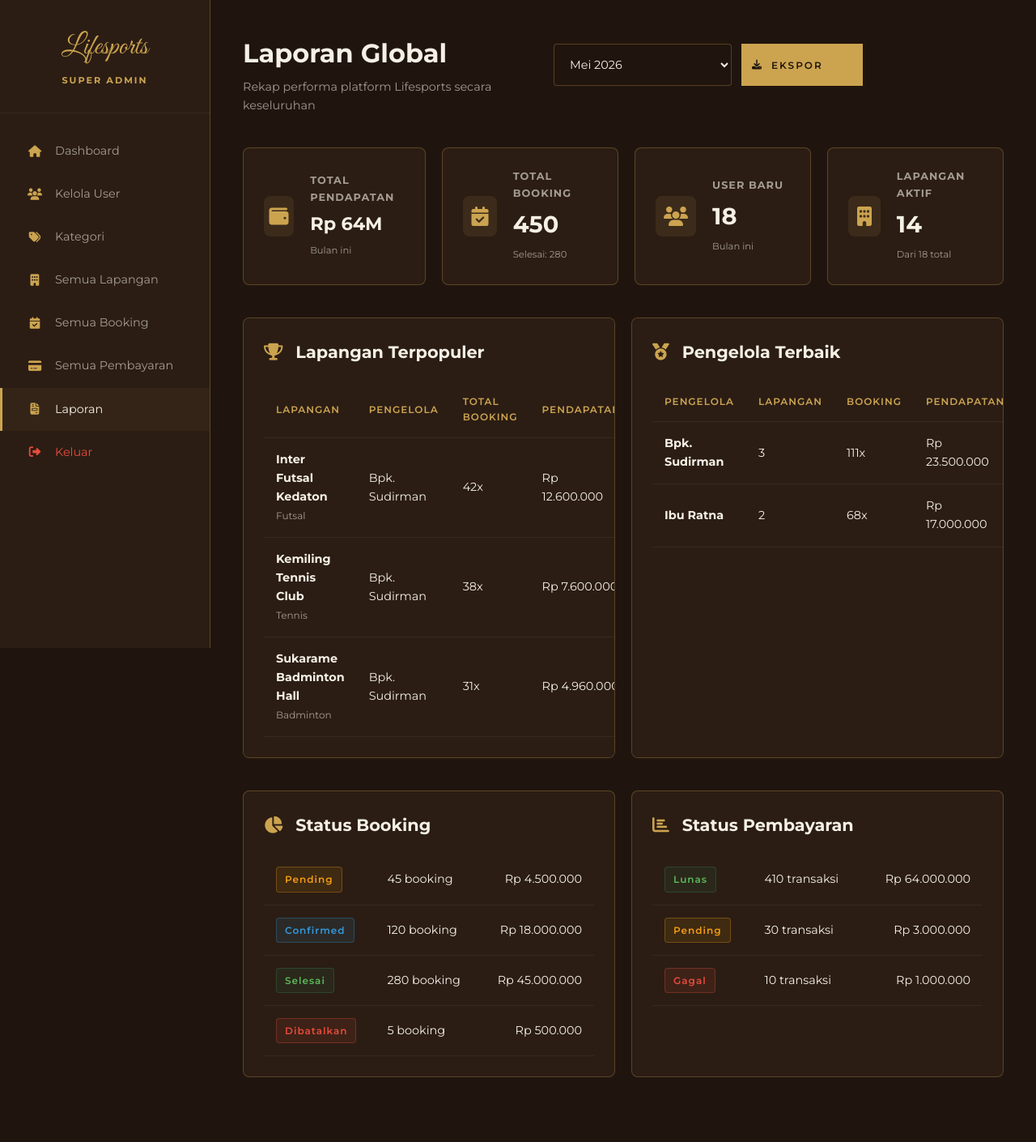
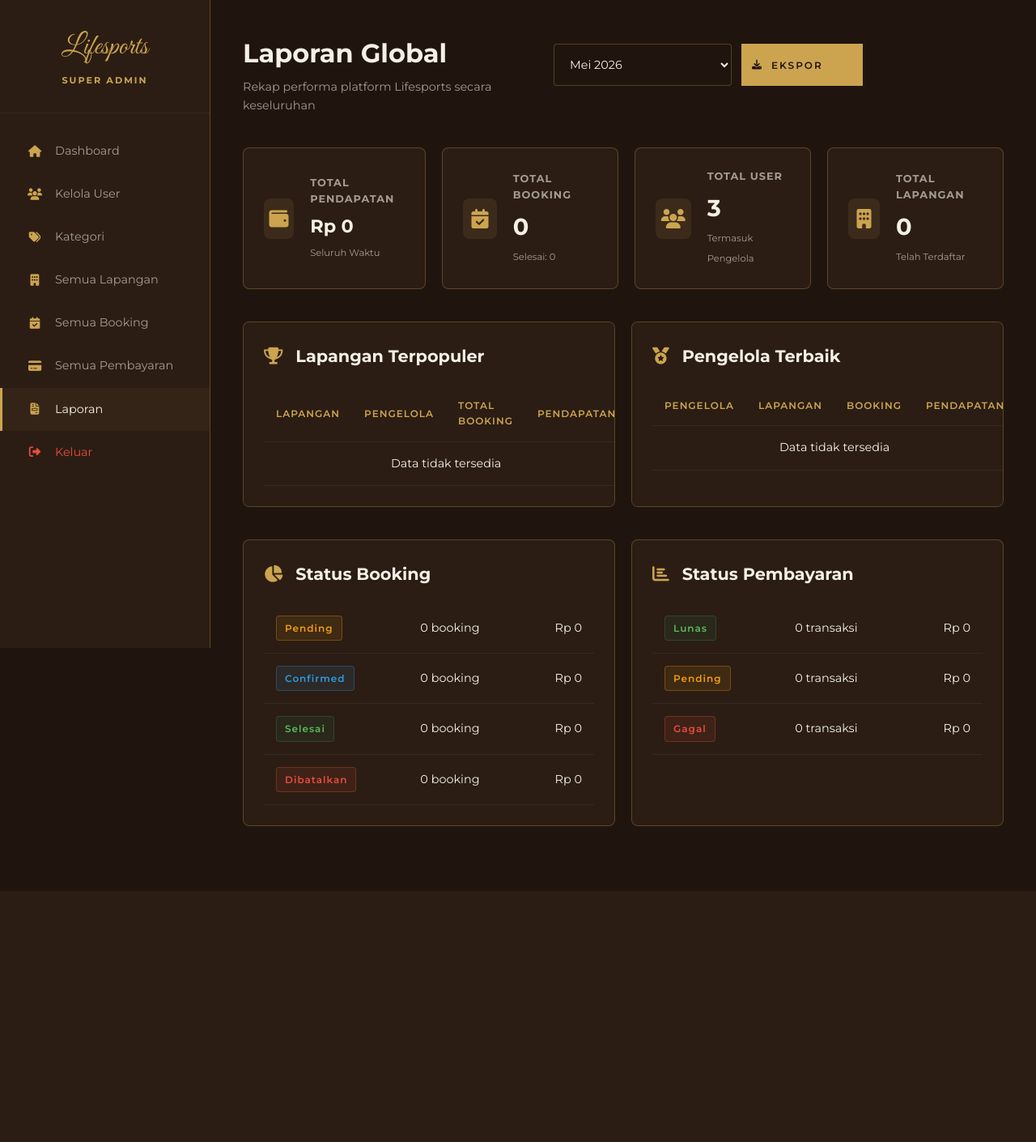
Before and after one commit to odlaver/lifesports, a PHP site: page /admin/laporan in a window 1280 px wide. Shown: the whole page at 81% size. After the commit the page ends 1020 px from the top, so only its background shows below. Run offline with PHP 8.4, Linux system fonts and the light colour scheme; the visitor is signed in with stand-in values (Sample User, id 1); data comes from the database, SQL or seed files in the repository; data that the repository does not hold is empty; some web fonts are replaced.

Commit message:
fix: perbaikan bug validasi email admin, proteksi ubah jabatan pengelola, dan konversi UI admin ke data dinamis

```diff
--- a/app/controllers/Admin.php
+++ b/app/controllers/Admin.php
@@ -88,7 +88,8 @@ class Admin extends Controller {
 
         $userModel = $this->model('User_model');
 
-        if ($userModel->checkEmailExists($email, $id)) {
+        $existingUser = $userModel->checkEmailExists($email);
+        if ($existingUser && $existingUser['id'] != $id) {
             Flasher::setFlash('Email sudah digunakan oleh user lain!', 'warning');
             header('Location: ' . BASEURL . '/admin/user_form' . ($id ? '/' . $id : ''));
             exit;
@@ -104,6 +105,17 @@ class Admin extends Controller {
         ];
 
         if ($id) {
+            $oldUser = $userModel->getUserById($id);
+            if ($oldUser && $oldUser['role'] === 'pengelola' && $role !== 'pengelola') {
+                $lapanganModel = $this->model('Lapangan_model');
+                $totalLapangan = $lapanganModel->countLapanganByPengelola($id);
+                if ($totalLapangan > 0) {
+                    Flasher::setFlash('Role Pengelola tidak dapat diubah karena pengguna ini masih memiliki data Lapangan!', 'warning');
+                    header('Location: ' . BASEURL . '/admin/user_form/' . $id);
+                    exit;
+                }
+            }
+
             if ($userModel->updateUser($data) >= 0) {
                 Flasher::setFlash('User berhasil diperbarui!', 'success');
                 header('Location: ' . BASEURL . '/admin/users');
@@ -333,12 +345,37 @@ public function hapus_kategori($id)
     public function pembayaran()
     {
         $data['judul'] = 'Data Pembayaran';
+        $pembayaranModel = $this->model('Pembayaran_model');
+        $data['pembayaran'] = $pembayaranModel->getAllPembayaranAdmin();
+        $data['payment_stats'] = $pembayaranModel->getPaymentStatsAdmin();
+        $data['total_revenue'] = $this->model('Booking_model')->totalAllRevenue();
         $this->view('admin/admin-pembayaran', $data);
     }
 
     public function laporan()
     {
         $data['judul'] = 'Laporan';
+
+        $bookingModel = $this->model('Booking_model');
+        $pembayaranModel = $this->model('Pembayaran_model');
+        $userModel = $this->model('User_model');
+        $lapanganModel = $this->model('Lapangan_model');
+
+        $data['total_revenue'] = $bookingModel->totalAllRevenue();
+        $data['total_booking'] = $bookingModel->countAllBookings();
+
+        $stats = $bookingModel->getBookingStatsAdmin();
+        $data['selesai_booking'] = $stats['selesai']['count'] ?? 0;
+
+        $data['total_user'] = $userModel->countUsers();
+        $data['total_lapangan'] = $lapanganModel->countLapangan();
+
+        $data['top_lapangan'] = $bookingModel->getTopLapanganAdmin();
+        $data['top_pengelola'] = $bookingModel->getTopPengelolaAdmin();
+
+        $data['booking_stats'] = $bookingModel->getBookingStatsAdmin();
+        $data['payment_stats'] = $pembayaranModel->getPaymentStatsAdmin();
+
         $this->view('admin/admin-laporan', $data);
     }
 }
--- a/app/views/admin/admin-laporan.php
+++ b/app/views/admin/admin-laporan.php
@@ -49,32 +49,32 @@
                     <div class="dash-card-icon"><i class="fas fa-wallet"></i></div>
                     <div class="dash-card-info">
                         <h3>Total Pendapatan</h3>
-                        <div class="value value-compact">Rp 64M</div>
-                        <small>Bulan ini</small>
+                        <div class="value value-compact">Rp <?= number_format($data['total_revenue'], 0, ',', '.'); ?></div>
+                        <small>Seluruh Waktu</small>
                     </div>
                 </div>
                 <div class="dash-card">
                     <div class="dash-card-icon"><i class="fas fa-calendar-check"></i></div>
                     <div class="dash-card-info">
                         <h3>Total Booking</h3>
-                        <div class="value">450</div>
-                        <small>Selesai: 280</small>
+                        <div class="value"><?= $data['total_booking']; ?></div>
+                        <small>Selesai: <?= $data['selesai_booking']; ?></small>
                     </div>
                 </div>
                 <div class="dash-card">
                     <div class="dash-card-icon"><i class="fas fa-users"></i></div>
                     <div class="dash-card-info">
-                        <h3>User Baru</h3>
-                        <div class="value">18</div>
-                        <small>Bulan ini</small>
+                        <h3>Total User</h3>
+                        <div class="value"><?= $data['total_user']; ?></div>
+                        <small>Termasuk Pengelola</small>
                     </div>
                 </div>
                 <div class="dash-card">
                     <div class="dash-card-icon"><i class="fas fa-building"></i></div>
                     <div class="dash-card-info">
-                        <h3>Lapangan Aktif</h3>
-                        <div class="value">14</div>
-                        <small>Dari 18 total</small>
+                        <h3>Total Lapangan</h3>
+                        <div class="value"><?= $data['total_lapangan']; ?></div>
+                        <small>Telah Terdaftar</small>
                     </div>
                 </div>
             </div>
@@ -95,24 +95,18 @@
                             </tr>
                         </thead>
                         <tbody>
-                            <tr>
-                                <td><strong>Inter Futsal Kedaton</strong><br><small>Futsal</small></td>
-                                <td>Bpk. Sudirman</td>
-                                <td>42x</td>
-                                <td>Rp 12.600.000</td>
-                            </tr>
-                            <tr>
-                                <td><strong>Kemiling Tennis Club</strong><br><small>Tennis</small></td>
-                                <td>Bpk. Sudirman</td>
-                                <td>38x</td>
-                                <td>Rp 7.600.000</td>
-                            </tr>
-                            <tr>
-                                <td><strong>Sukarame Badminton Hall</strong><br><small>Badminton</small></td>
-                                <td>Bpk. Sudirman</td>
-                                <td>31x</td>
-                                <td>Rp 4.960.000</td>
-                            </tr>
+                            <?php if (empty($data['top_lapangan'])): ?>
+                                <tr><td colspan="4" style="text-align: center;">Data tidak tersedia</td></tr>
+                            <?php else: ?>
+                                <?php foreach ($data['top_lapangan'] as $lap): ?>
+                                <tr>
+                                    <td><strong><?= htmlspecialchars($lap['nama_lapangan']); ?></strong><br><small><?= htmlspecialchars($lap['nama_kategori']); ?></small></td>
+                                    <td><?= htmlspecialchars($lap['nama_pengelola']); ?></td>
+                                    <td><?= $lap['total_booking']; ?>x</td>
+                                    <td>Rp <?= number_format($lap['pendapatan'], 0, ',', '.'); ?></td>
+                                </tr>
+                                <?php endforeach; ?>
+                            <?php endif; ?>
                         </tbody>
                     </table>
                 </section>
@@ -131,18 +125,18 @@
                             </tr>
                         </thead>
                         <tbody>
-                            <tr>
-                                <td><strong>Bpk. Sudirman</strong></td>
-                                <td>3</td>
-                                <td>111x</td>
-                                <td>Rp 23.500.000</td>
-                            </tr>
-                            <tr>
-                                <td><strong>Ibu Ratna</strong></td>
-                                <td>2</td>
-                                <td>68x</td>
-                                <td>Rp 17.000.000</td>
-                            </tr>
+                            <?php if (empty($data['top_pengelola'])): ?>
+                                <tr><td colspan="4" style="text-align: center;">Data tidak tersedia</td></tr>
+                            <?php else: ?>
+                                <?php foreach ($data['top_pengelola'] as $peng): ?>
+                                <tr>
+                                    <td><strong><?= htmlspecialchars($peng['nama_pengelola']); ?></strong></td>
+                                    <td><?= $peng['jumlah_lapangan']; ?></td>
+                                    <td><?= $peng['total_booking']; ?>x</td>
+                                    <td>Rp <?= number_format($peng['pendapatan'], 0, ',', '.'); ?></td>
+                                </tr>
+                                <?php endforeach; ?>
+                            <?php endif; ?>
                         </tbody>
                     </table>
                 </section>
@@ -157,23 +151,23 @@
                         <tbody>
                             <tr>
                                 <td><span class="status-badge status-warning">Pending</span></td>
-                                <td>45 booking</td>
-                                <td class="text-right">Rp 4.500.000</td>
+                                <td><?= $data['booking_stats']['pending']['count'] ?? 0; ?> booking</td>
+                                <td class="text-right">Rp <?= number_format($data['booking_stats']['pending']['total'] ?? 0, 0, ',', '.'); ?></td>
                             </tr>
                             <tr>
                                 <td><span class="status-badge status-info">Confirmed</span></td>
-                                <td>120 booking</td>
-                                <td class="text-right">Rp 18.000.000</td>
+                                <td><?= $data['booking_stats']['dikonfirmasi']['count'] ?? 0; ?> booking</td>
+                                <td class="text-right">Rp <?= number_format($data['booking_stats']['dikonfirmasi']['total'] ?? 0, 0, ',', '.'); ?></td>
                             </tr>
                             <tr>
                                 <td><span class="status-badge status-success">Selesai</span></td>
-                                <td>280 booking</td>
-                                <td class="text-right">Rp 45.000.000</td>
+                                <td><?= $data['booking_stats']['selesai']['count'] ?? 0; ?> booking</td>
+                                <td class="text-right">Rp <?= number_format($data['booking_stats']['selesai']['total'] ?? 0, 0, ',', '.'); ?></td>
                             </tr>
                             <tr>
                                 <td><span class="status-badge status-danger">Dibatalkan</span></td>
-                                <td>5 booking</td>
-                                <td class="text-right">Rp 500.000</td>
+                                <td><?= $data['booking_stats']['dibatalkan']['count'] ?? 0; ?> booking</td>
+                                <td class="text-right">Rp <?= number_format($data['booking_stats']['dibatalkan']['total'] ?? 0, 0, ',', '.'); ?></td>
                             </tr>
                         </tbody>
                     </table>
@@ -187,18 +181,18 @@
                         <tbody>
                             <tr>
                                 <td><span class="status-badge status-success">Lunas</span></td>
-                                <td>410 transaksi</td>
-                                <td class="text-right">Rp 64.000.000</td>
+                                <td><?= $data['payment_stats']['valid']['count'] ?? 0; ?> transaksi</td>
+                                <td class="text-right">Rp <?= number_format($data['payment_stats']['valid']['total'] ?? 0, 0, ',', '.'); ?></td>
                             </tr>
                             <tr>
                                 <td><span class="status-badge status-warning">Pending</span></td>
-                                <td>30 transaksi</td>
-                                <td class="text-right">Rp 3.000.000</td>
+                                <td><?= $data['payment_stats']['menunggu']['count'] ?? 0; ?> transaksi</td>
+                                <td class="text-right">Rp <?= number_format($data['payment_stats']['menunggu']['total'] ?? 0, 0, ',', '.'); ?></td>
                             </tr>
                             <tr>
                                 <td><span class="status-badge status-danger">Gagal</span></td>
-                                <td>10 transaksi</td>
-                                <td class="text-right">Rp 1.000.000</td>
+                                <td><?= $data['payment_stats']['tidak_valid']['count'] ?? 0; ?> transaksi</td>
+                                <td class="text-right">Rp <?= number_format($data['payment_stats']['tidak_valid']['total'] ?? 0, 0, ',', '.'); ?></td>
                             </tr>
                         </tbody>
                     </table>
```
Also changed, not shown: app/views/admin/admin-pembayaran.php (+33 -42 lines).
